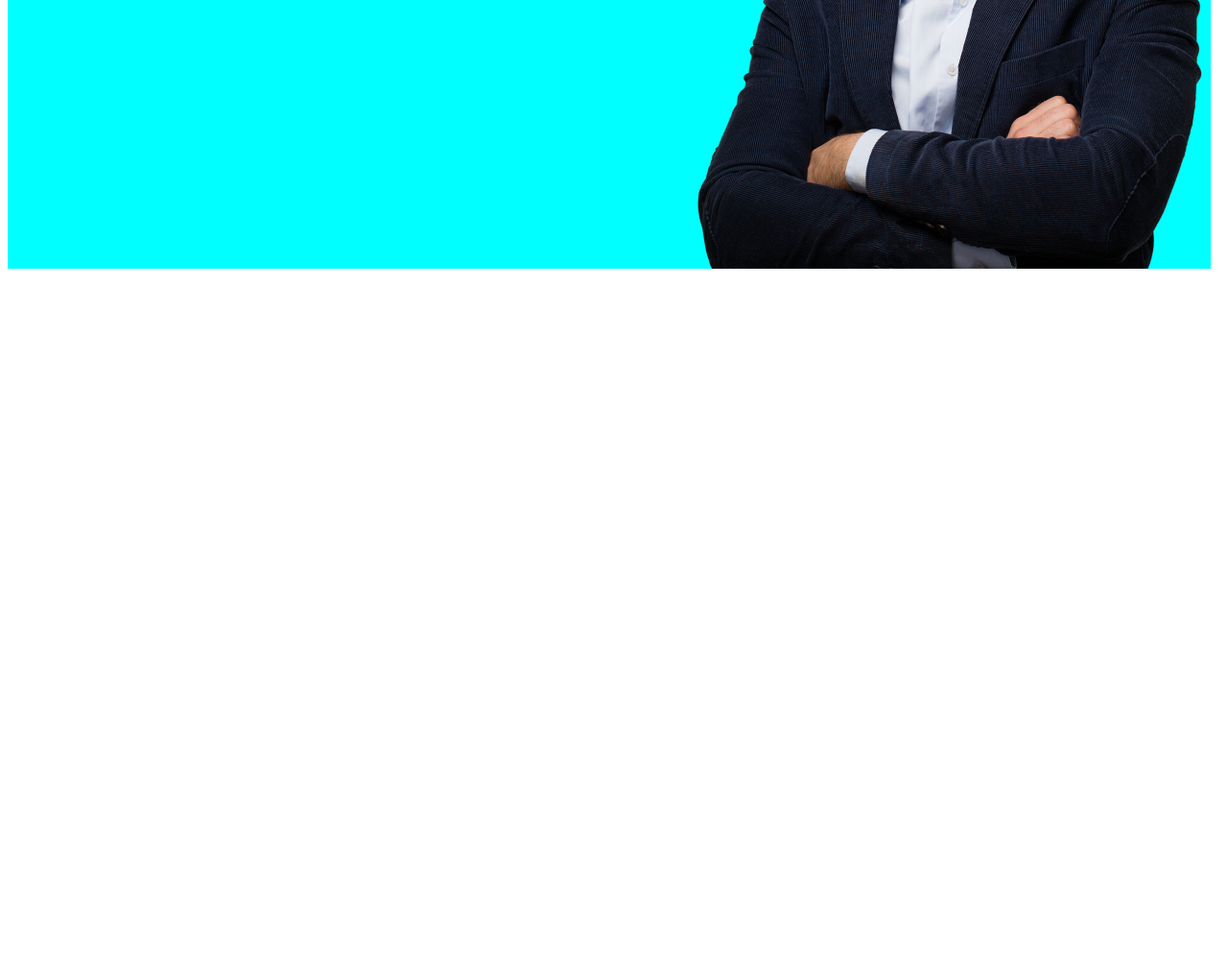
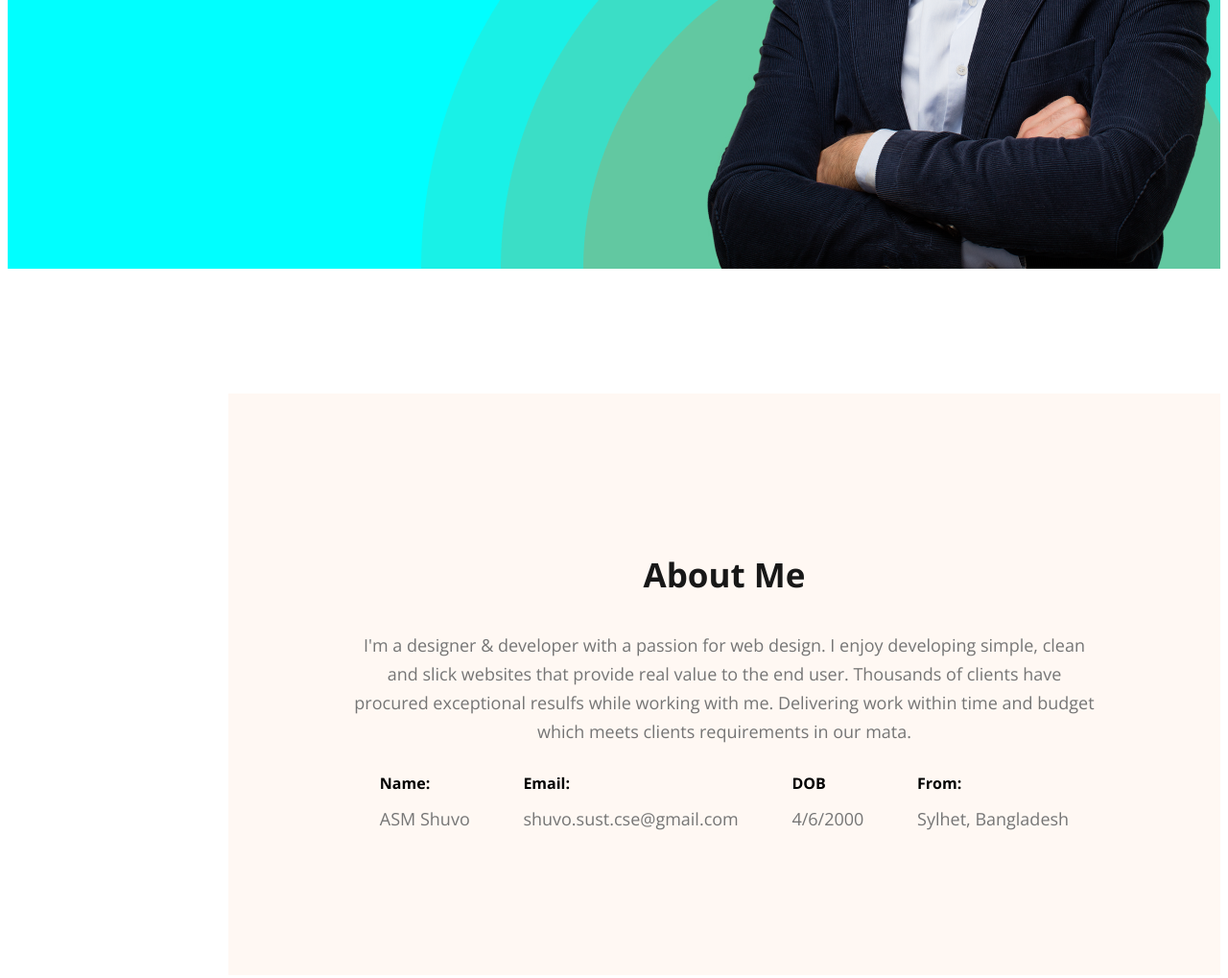
Before and after one commit to 2020331070-AsmShuvo/Personal-Portfolio, a plain HTML site: page index.html in a window 1280 px wide. Shown: the part 500-1519 px from the top of the page at 96% size. Before the commit the page ends 800 px from the top, so only its background shows below. Drawn offline with nearby package versions, Linux system fonts and the light colour scheme.

Commit message:
about addedd

```diff
--- a/index.html
+++ b/index.html
@@ -36,9 +36,37 @@
             <button class="btn-primary">Contact</button>
             </div>
             <div class="profile-pic">
-                <img src="images/hardy.png" alt="Me">
+            <img src="images/hardy.png" alt="Me" />
             </div>
         </div>
         </header>
+
+        <main>
+            <section class="about">
+                <h3 class="section-title">About Me</h3>
+                <p class="section-description">
+                    I'm a designer & developer with a passion for web design. I enjoy developing simple, clean and slick websites that provide real value to the end user. Thousands of clients have procured exceptional resulfs while working with me. Delivering work within time and budget which meets clients requirements in our mata.
+                </p>
+                <div class="about-info-container">
+                    <div class="about-info">
+                        <h4 class="info-title">Name:</h4>
+                        <p class="info-description">ASM Shuvo</p>
+                    </div>
+                    <div class="about-info">
+                        <h4 class="info-title">Email:</h4>
+                        <p class="info-description">shuvo.sust.cse@gmail.com</p>
+                    </div>
+                    <div class="about-info">
+                        <h4 class="info-title">DOB</h4>
+                        <p class="info-description">4/6/2000</p>
+                    </div>
+                    <div class="about-info">
+                        <h4 class="info-title">From:</h4>
+                        <p class="info-description">Sylhet, Bangladesh</p>
+                    </div>
+                </div>
+            </section>
+
+        </main>
     </body>
 </html>
--- a/style.css
+++ b/style.css
@@ -3,7 +3,9 @@ body{
 }
 header{
     background-color: aqua;
-    margin-right: 10px;
+    background-image: url(images/header_bg.png);
+    background-repeat: no-repeat;
+    background-position: bottom right;
 }
 nav{
     display: flex;
@@ -56,3 +58,38 @@ span{
     height: 676px;
     flex-shrink: 0;
 }
+.banner .banner-content{
+    /* background-color: aquamarine; */
+    max-width: 500px;
+}
+main{
+    background-color: #FFF8F3;
+    max-width: 1140px;
+    margin-left: 230px;
+}
+.about{
+    padding: 130px;
+    border-radius: 10px;
+    margin:  130px auto;
+
+}
+.section-title{
+    color:#181818;
+    text-align: center;
+    font-size: 35px;
+    font-weight: 700;
+
+}
+.section-description{
+    color: #757575;
+    text-align: center;
+    font-size: 18px;
+    font-weight: 400;
+}
+
+.about-info-container{
+    display: flex;
+    align-items: center;
+    justify-content: space-around;
+    line-height:0ch;
+}
```
Lines whose indentation alone changed are shown as unchanged.
